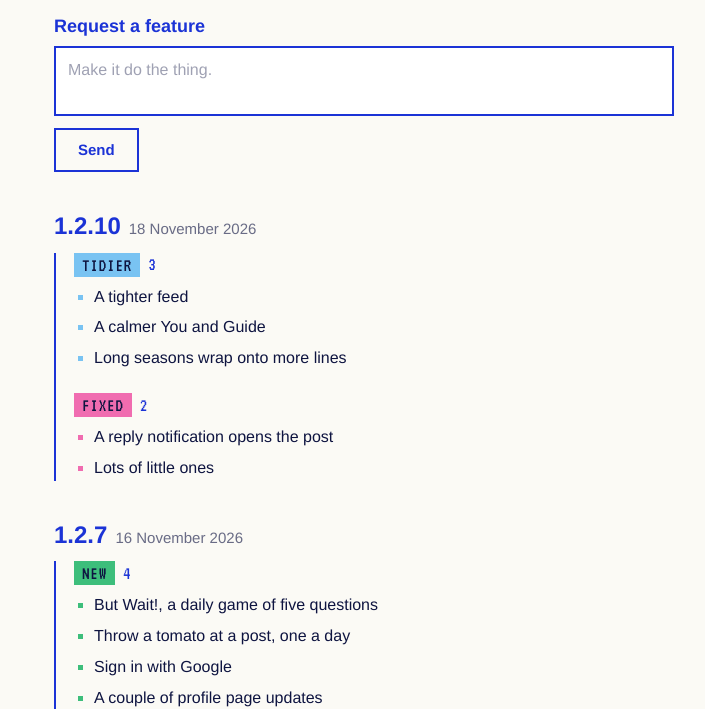
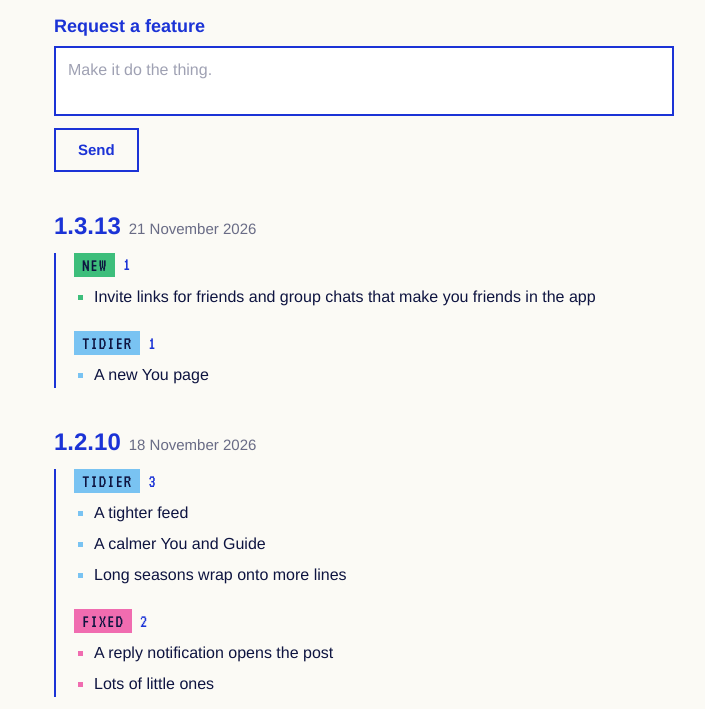
Before and after one commit to obishhh/infomercial-nyc, a plain HTML site: page release-notes/index.html in a window 1280 px wide. Shown: the part 110-819 px from the top of the page, without its empty margins (276-981 px from the left). Drawn offline with Linux system fonts and the light colour scheme.

Commit message:
Release notes: 1.3.13, out 21 November 2026
Co-Authored-By: Claude Opus 5.5 <noreply@anthropic.com>

```diff
--- a/release-notes/index.html
+++ b/release-notes/index.html
@@ -124,6 +124,23 @@
      notes are what the App Store's What's New says. Only what has been
      merged goes here, a line each in plain words: nothing still being
      worked on, and nothing about how it was built. -->
+<h2>1.3.13<span class="when">21 November 2026</span></h2>
+<div class="items">
+<section class="new">
+  <h3><span class="tag">New</span><span class="count" aria-label="1 change">1</span></h3>
+  <ul>
+    <li>Invite links for friends and group chats that make you friends in the app</li>
+  </ul>
+</section>
+
+<section class="tidier">
+  <h3><span class="tag">Tidier</span><span class="count" aria-label="1 change">1</span></h3>
+  <ul>
+    <li>A new You page</li>
+  </ul>
+</section>
+</div>
+
 <h2>1.2.10<span class="when">18 November 2026</span></h2>
 <div class="items">
 <section class="tidier">
```
